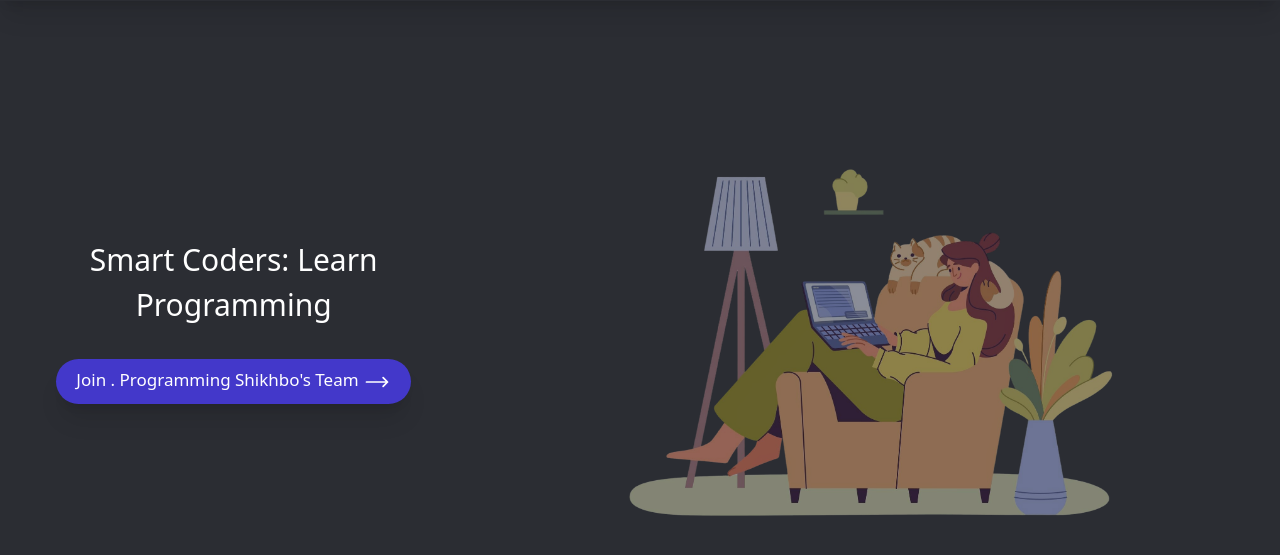
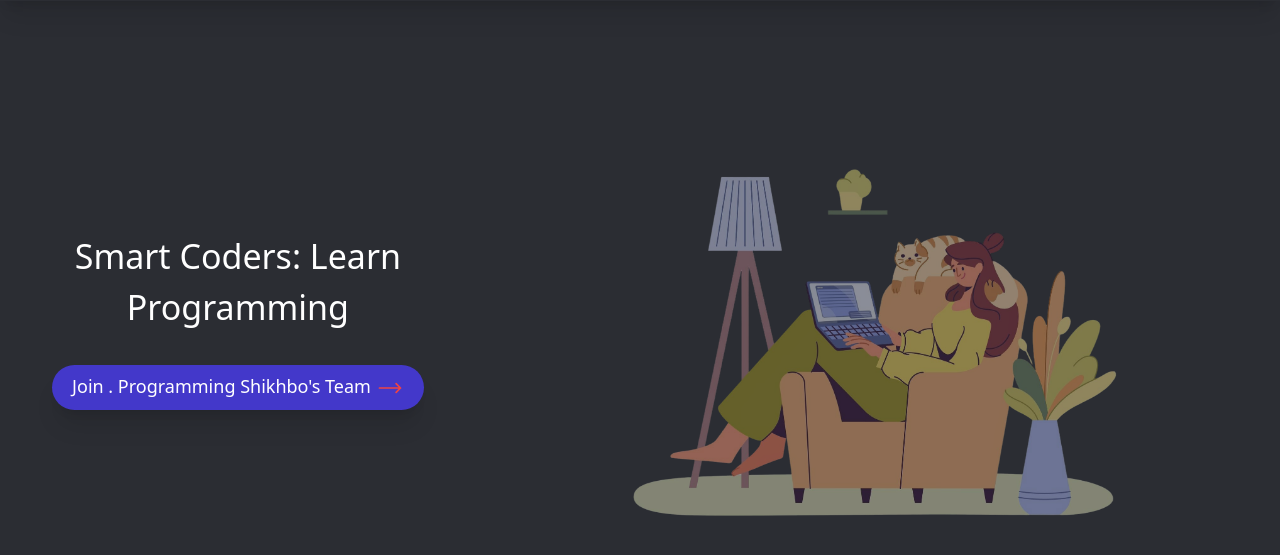
Before and after one commit to ridwanahmedxix/PracticeTCSS, a website built with Vite: page index.html in a window 1280 px wide. Shown: the part 77-632 px from the top of the page. Built offline with nearby package versions, Linux system fonts and the light colour scheme.

Commit message:
header section some update

```diff
--- a/index.html
+++ b/index.html
@@ -57,17 +57,17 @@
       >
         <!-- SINGLE DIV ONE  -->
         <div>
-          <hl class="text-[20px] sm:text-[30px]">
+          <hl class="text-[25px] sm:text-[34px]">
             Smart Coders: Learn <br />
             Programming
           </hl>
           <br />
           <button
-            class="text-[11px] sm:text-[17px] mt-8 bg-indigo-700 shadow-xl hover:bg-indigo-800 transition px-5 py-2 rounded-full"
+            class="text-[11px] sm:text-[18px] mt-8 bg-indigo-700 shadow-xl hover:bg-indigo-800 transition px-5 py-2 rounded-full"
           >
             Join . Programming Shikhbo's Team
             <svg
-              class="inline-block w-7 animate-ping"
+              class="inline-block w-7 text-red-500 animate-ping"
               xmlns="http://www.w3.org/2000/svg"
               fill="none"
               viewBox="0 0 24 24"
```
